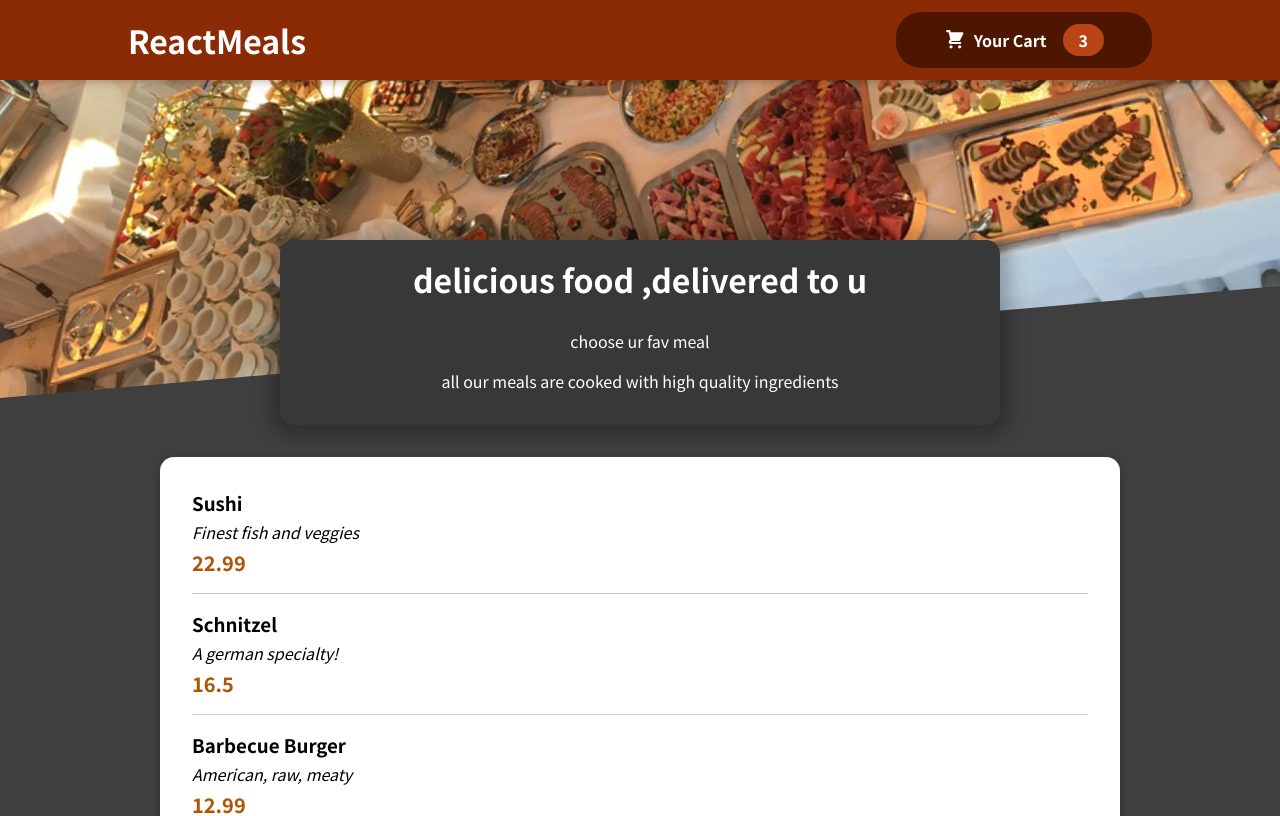
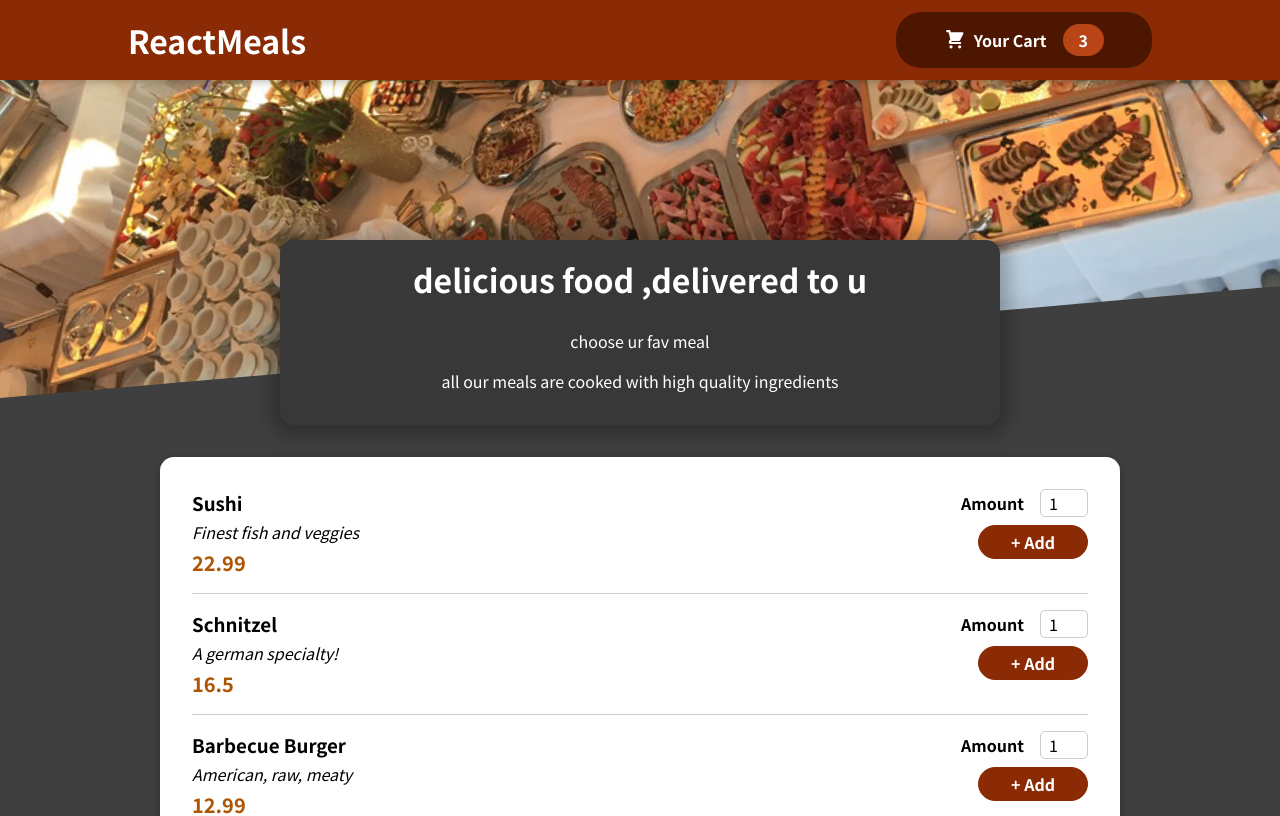
Before and after one commit to Alamsahithi/foodorderApp, a React (Create React App) app: page / in a window 1280 px wide. Shown: the top 816 px of the page. Built offline with nearby package versions, Linux system fonts and the light colour scheme.

Commit message:
adding form

```diff
--- a/src/components/Meals/MealItem/MealItem.js
+++ b/src/components/Meals/MealItem/MealItem.js
@@ -1,3 +1,4 @@
+import MealItemForm from './MealItemForm'
 import classes from './MealItem.module.css'
 const MealItem = props =>{
     //const price =`$${props.price}`
@@ -9,7 +10,7 @@
             <div className={classes.price}>{props.price}</div>
         </div>
         <div>
-
+          <MealItemForm/>
         </div>
     </li>)
 }
--- a/src/components/Meals/MealItem/MealItemForm.js
+++ b/src/components/Meals/MealItem/MealItemForm.js
@@ -0,0 +1,19 @@
+import Input from '../../UI/input'
+import classes from './MealItemForm.module.css'
+const MealItemForm = props=>{
+    return <form className={classes.form}>
+        <Input label="Amount" input={{
+            id: 'amount',
+            type: 'number',
+            min: '1',
+            max: '5',
+            step: '1',
+            defaultValue: '1'
+
+        }}/>
+        <button> + Add</button>
+    </form>
+
+}
+
+export default MealItemForm
--- /dev/null
+++ b/src/components/Meals/MealItem/MealItemForm.module.css
@@ -0,0 +1,20 @@
+.form {
+    text-align: right;
+  }
+
+  .form button {
+    font: inherit;
+    cursor: pointer;
+    background-color: #8a2b06;
+    border: 1px solid #8a2b06;
+    color: white;
+    padding: 0.25rem 2rem;
+    border-radius: 20px;
+    font-weight: bold;
+  }
+
+  .form button:hover,
+  .form button:active {
+    background-color: #641e03;
+    border-color: #641e03;
+  }
--- /dev/null
+++ b/src/components/UI/input.js
@@ -0,0 +1,13 @@
+import classes from './input.module.css'
+
+const Input = props =>{
+    return (
+    <div className={classes.input}>
+        <label htmlFor={props.input.id}>{props.label}</label>
+        <input  {...props.input}/>
+
+    </div>
+    )
+}
+
+export default Input
--- /dev/null
+++ b/src/components/UI/input.module.css
@@ -0,0 +1,18 @@
+.input {
+  display: flex;
+  align-items: center;
+  margin-bottom: 0.5rem;
+}
+
+.input label {
+  font-weight: bold;
+  margin-right: 1rem;
+}
+
+.input input {
+  width: 3rem;
+  border-radius: 5px;
+  border: 1px solid #ccc;
+  font: inherit;
+  padding-left: 0.5rem;
+}
```
